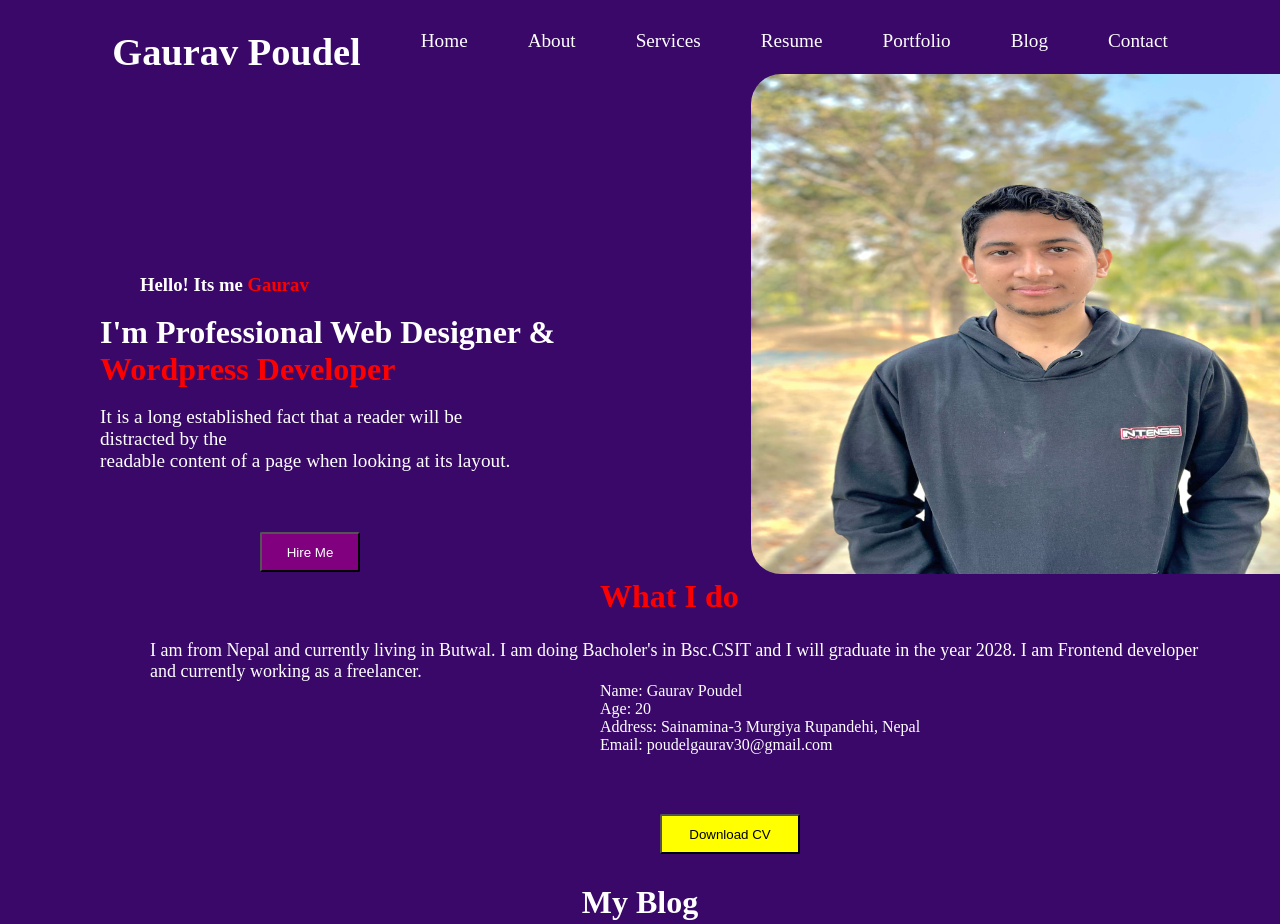
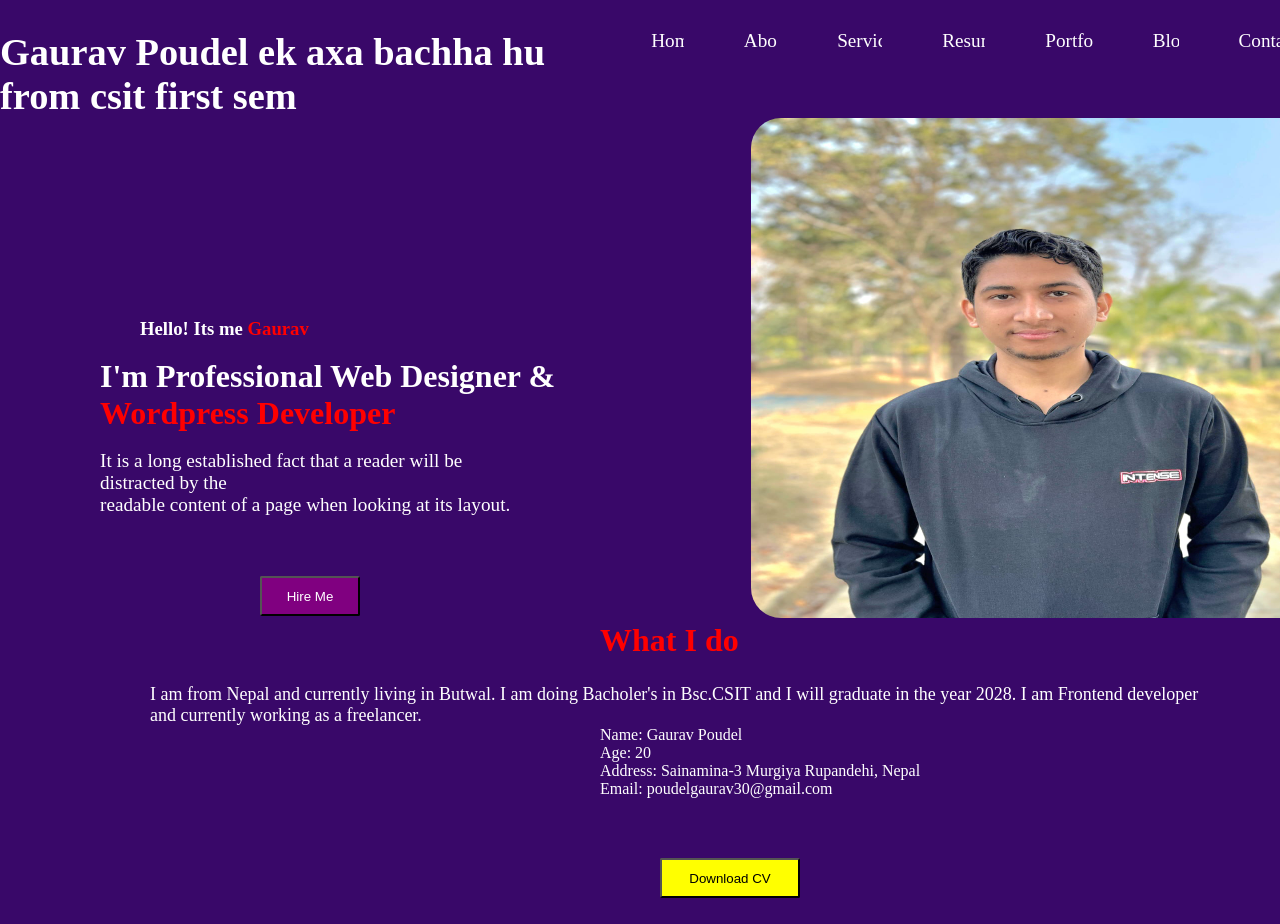
Before and after one commit to Gaurav-star11/my-portfolio, a plain HTML site: page index.html in a window 1280 px wide. Shown: the top 924 px of the page. Drawn offline with Linux system fonts and the light colour scheme.

Commit message:
Index file Updated

```diff
--- a/index.html
+++ b/index.html
@@ -14,7 +14,7 @@
 
             <ul>
                 <li>
-                    <h1><a href="">Gaurav Poudel</a></h1>
+                    <h1><a href="">Gaurav Poudel ek axa bachha hu from csit first sem </a></h1>
                 </li>
                 <li><a href="">Home</a></li>
                 <li><a href="">About</a></li>
```
